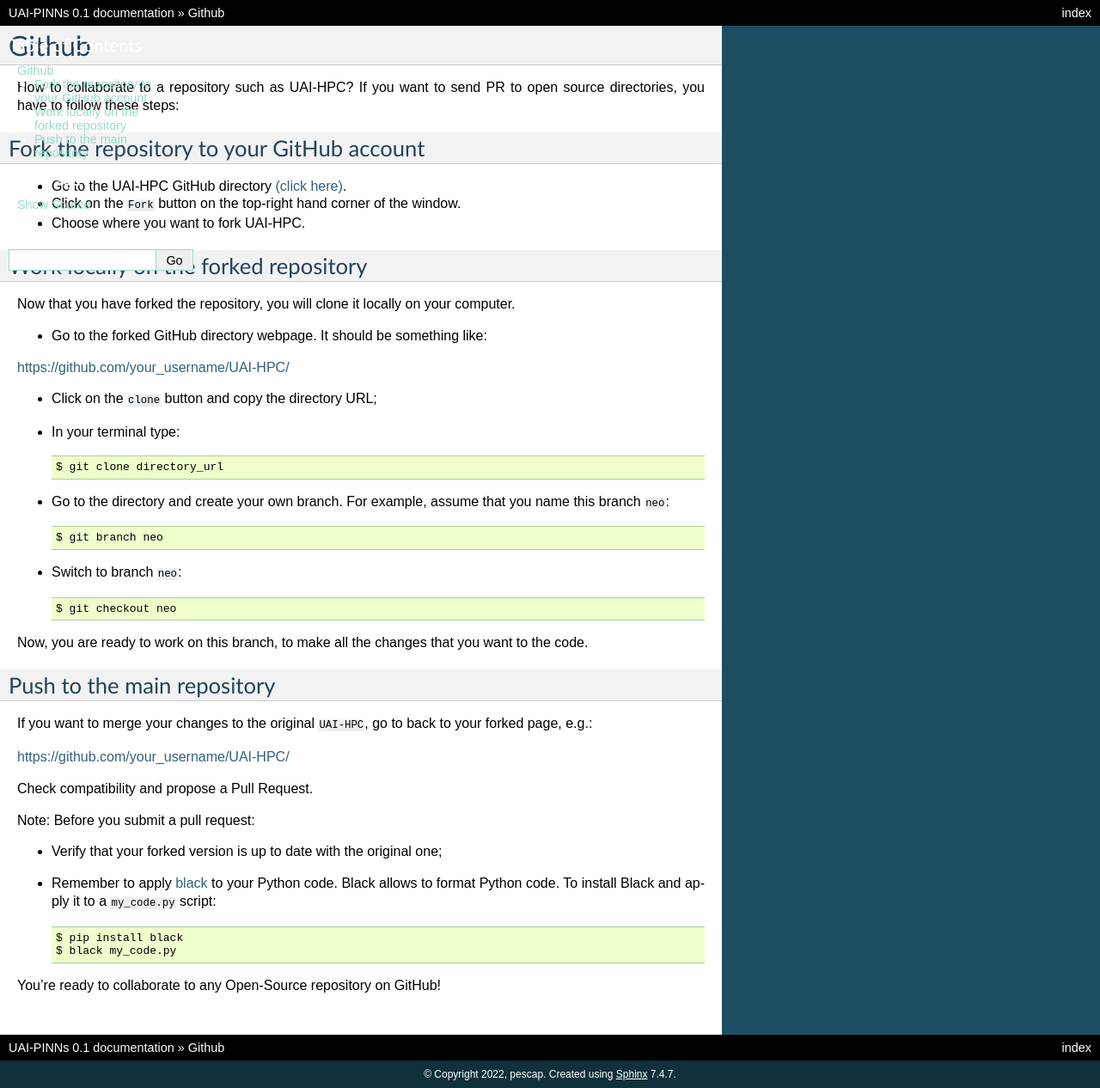
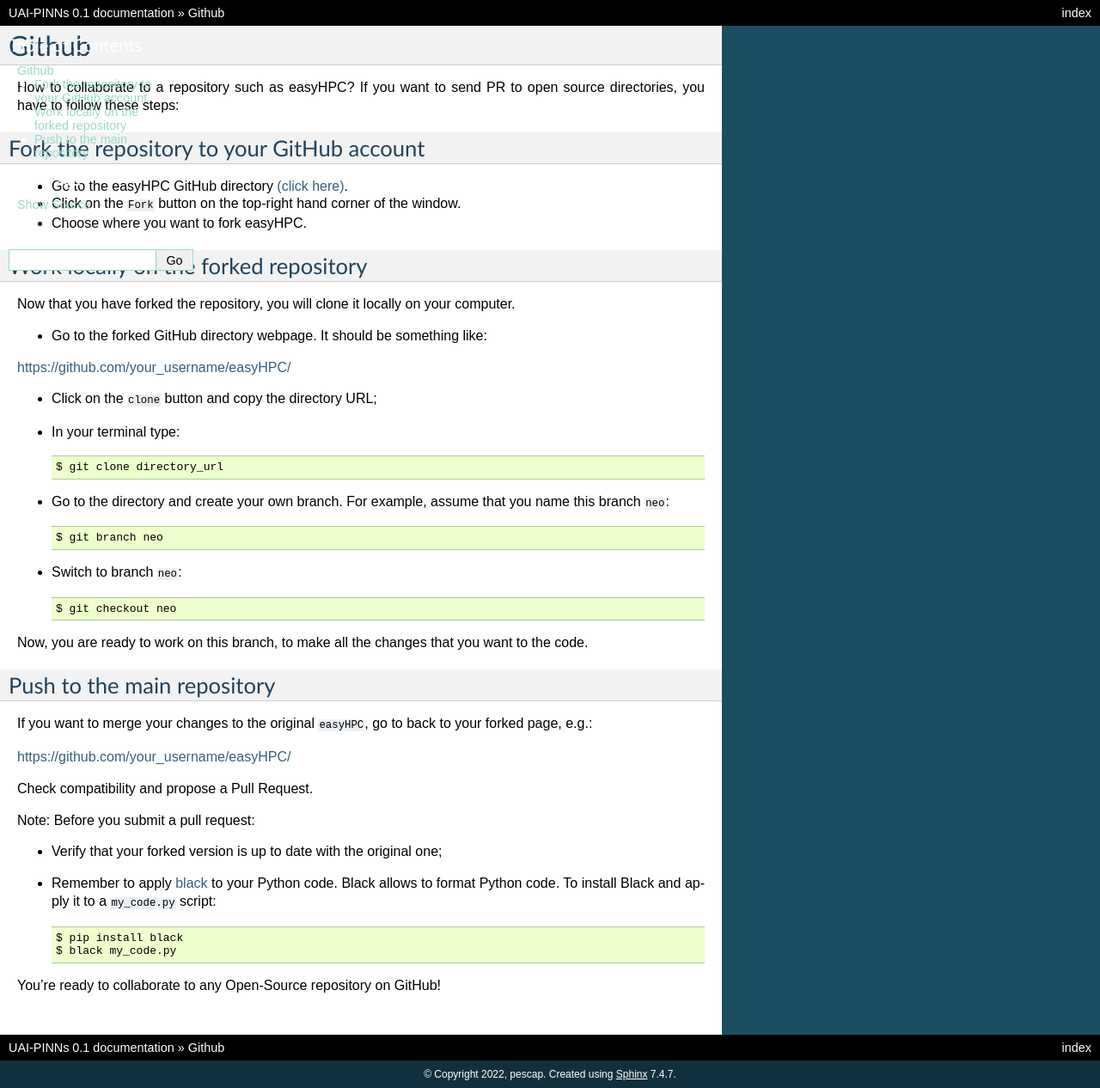
Before and after one commit to pescap/EasyHPC, a Sphinx documentation site: the page built from docs/source/github.rst, in a window 1280 px wide. Shown: the whole page at 86% size. Built offline with Sphinx 7.4.7, drawn with Linux system fonts in a browser that asks for light colours.

Commit message:
Update github.rst
Changed to easyHPC

```diff
--- a/docs/source/github.rst
+++ b/docs/source/github.rst
@@ -1,16 +1,16 @@
 Github
 ======
 
-How to collaborate to a repository such as UAI-HPC? If you want to send PR to open source directories, you have to follow these steps:
+How to collaborate to a repository such as easyHPC? If you want to send PR to open source directories, you have to follow these steps:
 
 Fork the repository to your GitHub account
 ------
 
-- Go to the UAI-HPC GitHub directory `(click here) <https://github.com/pescap/UAI-HPC>`_.
+- Go to the easyHPC GitHub directory `(click here) <https://github.com/pescap/easyHPC>`_.
 
 - Click on the ``Fork`` button on the top-right hand corner of the window.
 
-- Choose where you want to fork UAI-HPC.
+- Choose where you want to fork easyHPC.
 
 Work locally on the forked repository
 ------
@@ -19,7 +19,7 @@
 
 - Go to the forked GitHub directory webpage. It should be something like: ::
 
-https://github.com/your_username/UAI-HPC/
+https://github.com/your_username/easyHPC/
 
 - Click on the ``clone`` button and copy the directory URL;
 
@@ -40,9 +40,9 @@
 Push to the main repository
 ------
 
-If you want to merge your changes to the original ``UAI-HPC``, go to back to your forked page, e.g.: ::
+If you want to merge your changes to the original ``easyHPC``, go to back to your forked page, e.g.: ::
 
-https://github.com/your_username/UAI-HPC/
+https://github.com/your_username/easyHPC/
 
 Check compatibility and propose a Pull Request.
 
```
